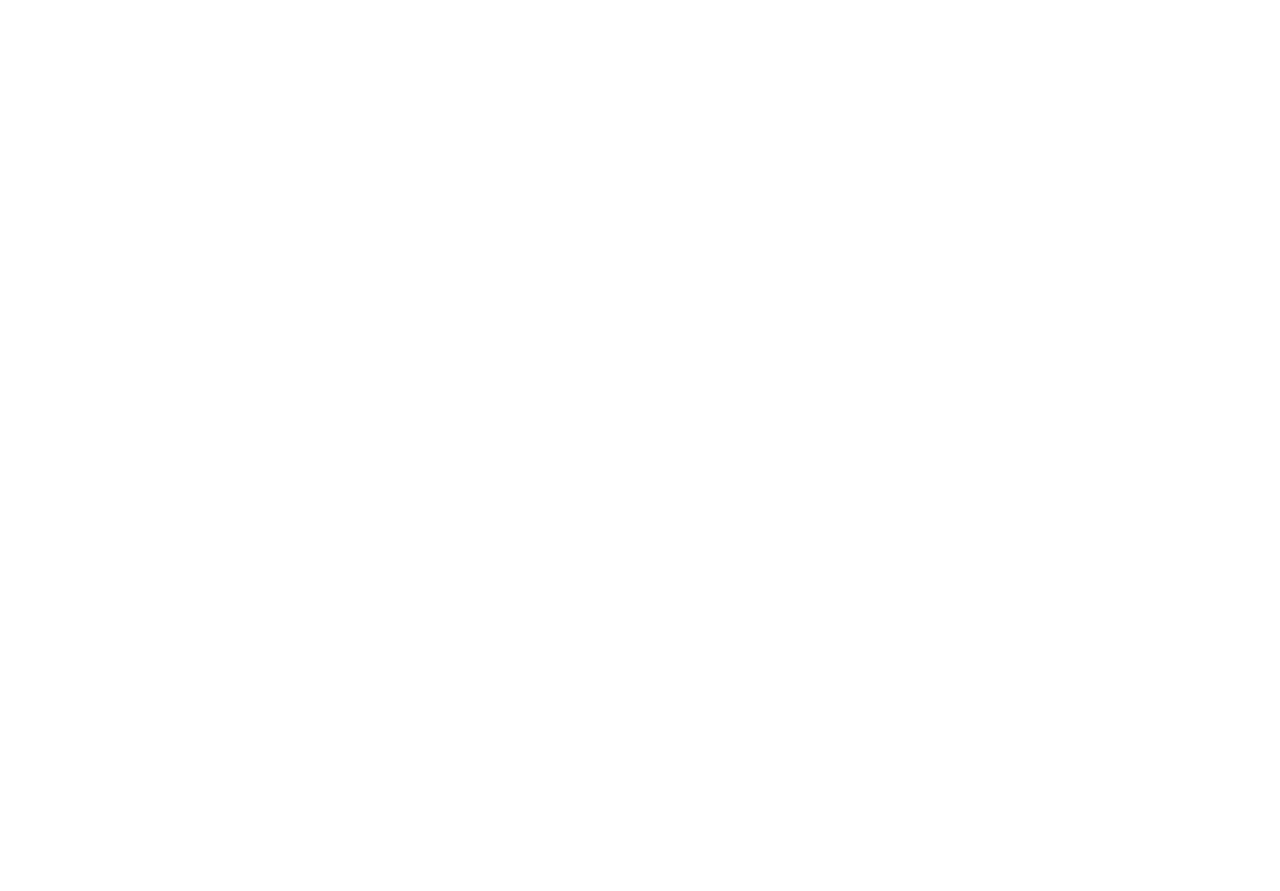
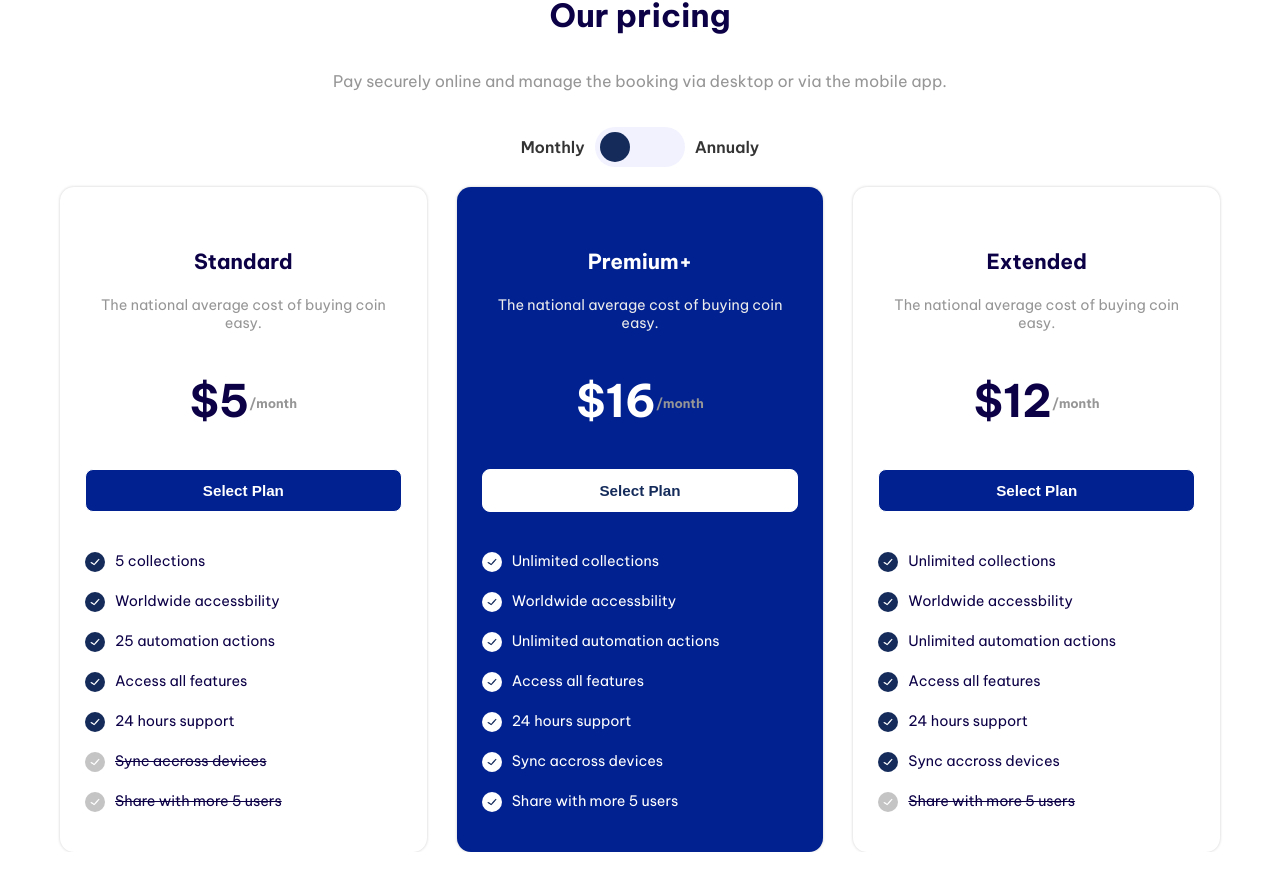
Before and after one commit to LuccaZVPS/GroundDesk-website, a React (Vite) app: page / in a window 1280 px wide. Shown: the part 3040-3931 px from the top of the page. Before the commit the page ends 2955 px from the top, so only its background shows below. Built offline with nearby package versions, Linux system fonts and the light colour scheme.

Commit message:
feat: add pricing component

```diff
--- /dev/null
+++ b/src/components/pricing/components/plan/index.tsx
@@ -0,0 +1,86 @@
+import { Button } from "../../../shared/button";
+import { benefit, plan } from "../../data";
+import "./styles.scss";
+import benefitImg from "../../../../assets/benefit.png";
+import benefitImgLight from "../../../../assets/benefit-light.png";
+import { useEffect, useState } from "react";
+interface props {
+  title: string;
+  description: string;
+  price: string[];
+  benefits: benefit[];
+  best: boolean;
+  month: boolean;
+}
+export const Plan = ({
+  title,
+  price,
+  description,
+  benefits,
+  best,
+  month,
+}: props) => {
+  const [priceValue, setPpriceValue] = useState(parseInt(price[0]));
+  useEffect(() => {
+    if (!month && priceValue !== parseInt(price[0])) {
+      const interval = setInterval(() => {
+        if (priceValue === parseInt(price[0])) {
+          return;
+        }
+        setPpriceValue(priceValue - 1);
+      }, 1);
+      return () => {
+        clearInterval(interval);
+      };
+    }
+    if (month) {
+      const interval = setInterval(() => {
+        if (priceValue === parseInt(price[1])) {
+          return;
+        }
+        setPpriceValue(priceValue + 1);
+      }, 10);
+      return () => {
+        clearInterval(interval);
+      };
+    }
+  }, [month, priceValue]);
+  return (
+    <div
+      className="plan"
+      style={{ backgroundColor: `${best ? "#00218F" : "#FFFFFF"} ` }}
+    >
+      <h3 style={{ color: `${best ? "#FFFFFF" : "#0C0047"} ` }}>{title}</h3>
+      <p style={{ color: `${best ? "#ECECEC" : "#969696"} ` }}>{description}</p>
+      <div
+        className="price"
+        style={{ color: `${best ? "#FFFFFF" : "#0C0047"} ` }}
+      >
+        ${priceValue} <span>/month</span>{" "}
+      </div>
+      <Button
+        txt="Select Plan"
+        background={`${best ? "#FFFFFF" : "#00218F"}`}
+        color={`${best ? "#152C5B" : "#FFFFFF"}`}
+      />
+      <div className="benefits-container">
+        {benefits.map((benefit) => (
+          <div
+            className={`benefit${" "}${
+              benefit.active ? "" : "no-active"
+            }${" "}${best ? "best" : ""}`}
+          >
+            <div
+              className={`${"benefit-status"}${" "}${
+                benefit.active ? "" : "status-no-active"
+              }${" "}${best ? "best-benefit" : ""}`}
+            >
+              <img src={best ? benefitImgLight : benefitImg} alt="" />
+            </div>{" "}
+            {benefit.title}
+          </div>
+        ))}
+      </div>
+    </div>
+  );
+};
--- /dev/null
+++ b/src/components/pricing/components/plan/styles.scss
@@ -0,0 +1,101 @@
+@import "../../../../styles/variables";
+.plan {
+  background: $primary;
+  box-shadow: 0px 0px 3px rgba(0, 0, 0, 0.2);
+  border-radius: 14px;
+  padding: 40px 40px;
+  width: 450px;
+  box-sizing: border-box;
+  h3 {
+    color: $heading;
+    font-size: 1.3rem;
+  }
+  .price {
+    margin-top: 40px;
+    margin-bottom: 40px;
+
+    display: flex;
+    color: $heading;
+    justify-content: center;
+    font-size: 2.8rem;
+    font-weight: bold;
+    align-items: center;
+    span {
+      color: $gray;
+      font-size: 0.8rem;
+      margin-top: 5px;
+    }
+  }
+  button {
+    width: 100%;
+    font-weight: bold;
+    cursor: pointer;
+  }
+
+  .benefits-container {
+    margin-top: 40px;
+    text-align: left;
+    display: flex;
+    flex-direction: column;
+    gap: 20px;
+    color: $heading;
+    .benefit {
+      display: flex;
+      gap: 10px;
+    }
+
+    .no-active {
+      text-decoration: line-through;
+    }
+
+    .benefit-status {
+      background: #c4c4c4;
+      width: 20px;
+      height: 20px;
+      border-radius: 50%;
+      display: flex;
+      justify-content: center;
+      align-items: center;
+      background: #152c5b;
+    }
+
+    .status-no-active {
+      background-color: #c4c4c4;
+    }
+    .best-benefit {
+      background: #ffffff;
+    }
+  }
+  .best {
+    color: #ffffff;
+  }
+}
+@media (max-width: $desktopSmall) {
+  .plan {
+    padding: 40px 25px;
+    p {
+      font-size: 0.9rem;
+    }
+    .benefit {
+      font-size: 0.9rem;
+    }
+  }
+}
+
+@media (max-width: $tabletBig) {
+  .plan {
+    padding: 40px 25px;
+    width: 100%;
+  }
+}
+@media (max-width: $tabletMedium) {
+  .plan {
+    padding: 20px 15px;
+    p {
+      font-size: 0.8rem;
+    }
+    .benefit {
+      font-size: 0.8rem;
+    }
+  }
+}
--- /dev/null
+++ b/src/components/pricing/components/toogle/index.tsx
@@ -0,0 +1,20 @@
+import { useEffect, useRef } from "react";
+import "./styles.scss";
+interface props {
+  toogle: boolean;
+}
+export const Toogle = ({ toogle }: props) => {
+  const ball = useRef(null as unknown as HTMLDivElement);
+  useEffect(() => {
+    if (toogle) {
+      ball.current.classList.replace("false", "true");
+      return;
+    }
+    ball.current.classList.replace("true", "false");
+  }, [toogle]);
+  return (
+    <div className="toogle">
+      <div className="ball false" ref={ball}></div>
+    </div>
+  );
+};
--- /dev/null
+++ b/src/components/pricing/components/toogle/styles.scss
@@ -0,0 +1,42 @@
+@import "../../../../styles/variables";
+.toogle {
+  background: #f2f2ff;
+  border-radius: 48px;
+  width: 90px;
+  height: 40px;
+  position: relative;
+  cursor: pointer;
+  .ball {
+    position: absolute;
+    background: #152c5b;
+    width: 30px;
+    height: 30px;
+    border-radius: 50%;
+    top: calc(50% - 15px);
+    transition: 0.4s;
+  }
+
+  .false {
+    left: 5px;
+  }
+  .true {
+    left: calc(100% - 35px);
+  }
+}
+@media (max-width: $tabletMedium) {
+  .toogle {
+    width: 75px;
+    height: 32px;
+    .ball {
+      width: 25px;
+      height: 25px;
+      top: calc(50% - 12.5px);
+    }
+    .false {
+      left: 5px;
+    }
+    .true {
+      left: calc(100% - 30px);
+    }
+  }
+}
--- /dev/null
+++ b/src/components/pricing/data.ts
@@ -0,0 +1,58 @@
+export interface benefit {
+  title: string;
+  active: boolean;
+}
+export interface plan {
+  title: string;
+  description: string;
+  price: string[];
+  benefits: benefit[];
+  best: boolean;
+}
+export const plans: plan[] = [
+  {
+    best: false,
+    title: "Standard",
+    description: "The national average cost of buying coin easy.",
+    price: ["5", "50"],
+    benefits: [
+      { title: "5 collections", active: true },
+      { title: "Worldwide accessbility ", active: true },
+      { title: "25 automation actions", active: true },
+      { title: "Access all features", active: true },
+      { title: "24 hours support", active: true },
+      { title: "Sync accross devices", active: false },
+      { title: "Share with more 5 users", active: false },
+    ],
+  },
+  {
+    best: true,
+    title: "Premium+",
+    description: "The national average cost of buying coin easy.",
+    price: ["16", "160"],
+    benefits: [
+      { title: "Unlimited collections", active: true },
+      { title: "Worldwide accessbility ", active: true },
+      { title: "Unlimited automation actions", active: true },
+      { title: "Access all features", active: true },
+      { title: "24 hours support", active: true },
+      { title: "Sync accross devices", active: true },
+      { title: "Share with more 5 users", active: true },
+    ],
+  },
+  {
+    best: false,
+    title: "Extended",
+    description: "The national average cost of buying coin easy.",
+    price: ["12", "120"],
+    benefits: [
+      { title: "Unlimited collections", active: true },
+      { title: "Worldwide accessbility ", active: true },
+      { title: "Unlimited automation actions", active: true },
+      { title: "Access all features", active: true },
+      { title: "24 hours support", active: true },
+      { title: "Sync accross devices", active: true },
+      { title: "Share with more 5 users", active: false },
+    ],
+  },
+];
--- /dev/null
+++ b/src/components/pricing/index.tsx
@@ -0,0 +1,41 @@
+import { useState } from "react";
+import { Heading } from "../shared/heading";
+import { Plan } from "./components/plan";
+import { Toogle } from "./components/toogle";
+import { plans } from "./data";
+import "./styles.scss";
+export const Pricing = () => {
+  const [toogle, setToogle] = useState(false);
+  return (
+    <section className="pricing">
+      <Heading txt="Our pricing" />
+      <p>
+        Pay securely online and manage the booking via desktop or via the mobile
+        app.
+      </p>
+      <div className="toogle-container">
+        Monthly
+        <div
+          onClick={() => {
+            setToogle(!toogle);
+          }}
+        >
+          <Toogle toogle={toogle} />
+        </div>
+        Annualy
+      </div>
+      <div className="plan-container">
+        {plans.map((plan) => (
+          <Plan
+            month={toogle}
+            best={plan.best}
+            title={plan.title}
+            price={plan.price}
+            description={plan.description}
+            benefits={plan.benefits}
+          />
+        ))}
+      </div>
+    </section>
+  );
+};
--- /dev/null
+++ b/src/components/pricing/styles.scss
@@ -0,0 +1,62 @@
+@import "../../styles/variables";
+.pricing {
+  width: 100%;
+  display: flex;
+  overflow: hidden;
+  box-sizing: border-box;
+  flex-direction: column;
+  align-items: center;
+  text-align: center;
+  gap: 20px;
+  margin-bottom: 100px;
+  padding: 0 60px;
+  p {
+    color: #969696;
+  }
+  .toogle-container {
+    display: flex;
+    gap: 10px;
+    color: $headingSecundary;
+    font-weight: 600;
+    align-items: center;
+  }
+  .plan-container {
+    width: 100%;
+    display: flex;
+    gap: 30px;
+    justify-content: center;
+  }
+}
+@media (max-width: $tabletBig) {
+  .pricing {
+    align-items: flex-start;
+    padding: 0 40px;
+    p {
+      text-align: left;
+      font-size: 0.9rem;
+    }
+    .toogle-container {
+      font-size: 0.9rem;
+    }
+    .plan-container {
+      width: 100%;
+      display: grid;
+      grid-template-columns: repeat(auto-fill, minmax(350px, 1fr));
+    }
+  }
+}
+@media (max-width: $smartphone) {
+  .pricing {
+    align-items: flex-start;
+    padding: 0 20px;
+    p {
+      text-align: left;
+      font-size: 0.85rem;
+    }
+    .plan-container {
+      width: 100%;
+      display: flex;
+      flex-wrap: wrap;
+    }
+  }
+}
--- a/src/components/wrapper/index.tsx
+++ b/src/components/wrapper/index.tsx
@@ -1,5 +1,6 @@
 import { Customer } from "../customer";
 import { Hero } from "../hero";
+import { Pricing } from "../pricing";
 import { Solution } from "../solution";
 import "./styles.scss";
 export const Wrapper = () => {
@@ -8,6 +9,7 @@ export const Wrapper = () => {
       <Hero />
       <Solution />
       <Customer />
+      <Pricing />
     </main>
   );
 };
```
